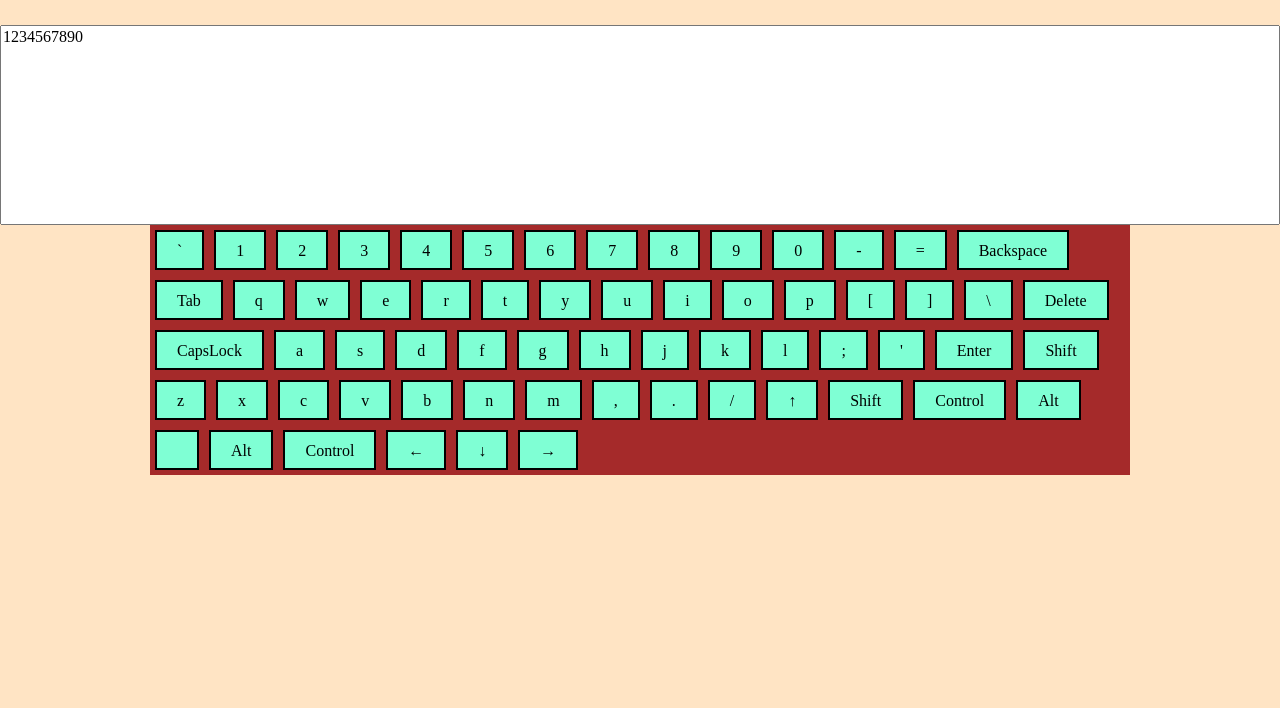
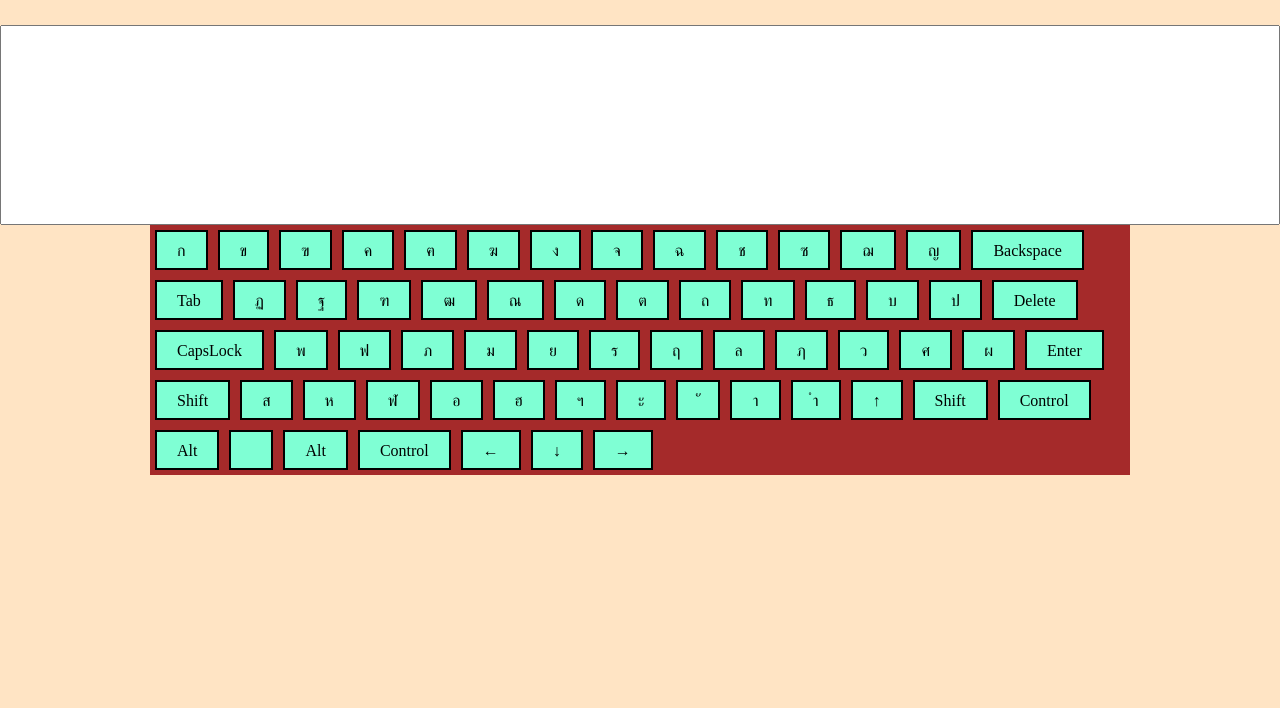
Before and after one commit to TNikolay/virtual-keyboard, a website with bundled scripts: page index.html in a window 1280 px wide. Shown: the part 92-800 px from the top of the page. Built offline with nearby package versions, Linux system fonts and the light colour scheme.

Commit message:
feat: add new layout, sounds and favicon

```diff
--- a/index.html
+++ b/index.html
@@ -6,6 +6,8 @@
     <meta name="viewport" content="width=device-width, initial-scale=1.0" />
     <link rel="stylesheet" href="css/normalize.css" />
     <link rel="stylesheet" href="css/style.css" />
+    <link rel="apple-touch-icon" href="./asserts/favicon/apple-touch-icon.png">
+    <link rel="icon" href="./asserts/favicon/favicon.ico" sizes="any">
     <script src="./scripts/index.js" type="module"></script>
     <title>Virtual Keyboard</title>
   </head>
--- a/scripts/index.js
+++ b/scripts/index.js
@@ -1,11 +1,11 @@
-import createElement from './utils.js';
+import { createElement } from './utils.js';
 import initKeyboard from './keyboard.js';
 
 function initApp() {
   const elWrapper = createElement('div', { className: 'wrapper' });
-  const elTextArea = createElement('textarea', { className: 'input-field', textContent: '1234567890' });
+  const elTextArea = createElement('textarea', { className: 'input-field' });
 
-  elWrapper.append(createElement('h1', { className: 'h1', textContent: 'Virtual Keyboard' }));
+  elWrapper.append(createElement('h1', { className: 'h1', textContent: 'Keyboard losted in rainforest' }));
   elWrapper.append(elTextArea);
   elWrapper.append(initKeyboard(elTextArea));
   document.body.append(elWrapper);
--- a/scripts/keyboard.js
+++ b/scripts/keyboard.js
@@ -1,13 +1,15 @@
-import createElement from './utils.js';
+import { createElement, getRandomNumber } from './utils.js';
 
-const KEY_CODES = ['Backquote', 'Digit1', 'Digit2', 'Digit3', 'Digit4', 'Digit5', 'Digit6', 'Digit7', 'Digit8', 'Digit9', 'Digit0', 'Minus', 'Equal', 'Backspace', 'Tab', 'KeyQ', 'KeyW', 'KeyE', 'KeyR', 'KeyT', 'KeyY', 'KeyU', 'KeyI', 'KeyO', 'KeyP', 'BracketLeft', 'BracketRight', 'Backslash', 'Delete', 'CapsLock', 'KeyA', 'KeyS', 'KeyD', 'KeyF', 'KeyG', 'KeyH', 'KeyJ', 'KeyK', 'KeyL', 'Semicolon', 'Quote', 'Enter', 'ShiftLeft', 'KeyZ', 'KeyX', 'KeyC', 'KeyV', 'KeyB', 'KeyN', 'KeyM', 'Comma', 'Period', 'Slash', 'ArrowUp', 'ShiftRight', 'ControlLeft', 'AltLeft', 'Space', 'AltRight', 'ControlRight', 'ArrowLeft', 'ArrowDown', 'ArrowRight'];
+const KEY_CODES = ['Backquote', 'Digit1', 'Digit2', 'Digit3', 'Digit4', 'Digit5', 'Digit6', 'Digit7', 'Digit8', 'Digit9', 'Digit0', 'Minus', 'Equal', 'Backspace', 'Tab', 'KeyQ', 'KeyW', 'KeyE', 'KeyR', 'KeyT', 'KeyY', 'KeyU', 'KeyI', 'KeyO', 'KeyP', 'BracketLeft', 'BracketRight', 'Delete', 'CapsLock', 'KeyA', 'KeyS', 'KeyD', 'KeyF', 'KeyG', 'KeyH', 'KeyJ', 'KeyK', 'KeyL', 'Semicolon', 'Quote', 'Backslash', 'Enter', 'ShiftLeft', 'KeyZ', 'KeyX', 'KeyC', 'KeyV', 'KeyB', 'KeyN', 'KeyM', 'Comma', 'Period', 'Slash', 'ArrowUp', 'ShiftRight', 'ControlLeft', 'AltLeft', 'Space', 'AltRight', 'ControlRight', 'ArrowLeft', 'ArrowDown', 'ArrowRight'];
 const LAYOUTS = {
-  eng: ['`', '1', '2', '3', '4', '5', '6', '7', '8', '9', '0', '-', '=', 'Backspace', 'Tab', 'q', 'w', 'e', 'r', 't', 'y', 'u', 'i', 'o', 'p', '[', ']', '\\', 'Delete', 'CapsLock', 'a', 's', 'd', 'f', 'g', 'h', 'j', 'k', 'l', ';', "'", 'Enter', 'Shift', 'z', 'x', 'c', 'v', 'b', 'n', 'm', ',', '.', '/', '\u2191', 'Shift', 'Control', 'Alt', ' ', 'Alt', 'Control', '\u2190', '\u2193', '\u2192'],
-  rus: ['ё', '1', '2', '3', '4', '5', '6', '7', '8', '9', '0', '-', '=', 'Backspace', 'Tab', 'й', 'ц', 'у', 'к', 'е', 'н', 'г', 'ш', 'щ', 'з', 'х', 'ъ', '\\', 'Delete', 'CapsLock', 'ф', 'ы', 'в', 'а', 'п', 'р', 'о', 'л', 'д', 'ж', 'э', 'Enter', 'Shift', 'я', 'ч', 'с', 'м', 'и', 'т', 'ь', 'б', 'ю', '.', '\u2191', 'Shift', 'Control', 'Alt', ' ', 'Alt', 'Control', '\u2190', '\u2193', '\u2192'],
+  Monkey: ['\u0E01', '\u0E02', '\u0E03', '\u0E04', '\u0E05', '\u0E06', '\u0E07', '\u0E08', '\u0E09', '\u0E0A', '\u0E0B', '\u0E0C', '\u0E0D', 'Backspace', 'Tab', '\u0E0F', '\u0E10', '\u0E11', '\u0E12', '\u0E13', '\u0E14', '\u0E15', '\u0E16', '\u0E17', '\u0E18', '\u0E1A', '\u0E1B', 'Delete', 'CapsLock', '\u0E1E', '\u0E1F', '\u0E20', '\u0E21', '\u0E22', '\u0E23', '\u0E24', '\u0E25', '\u0E26', '\u0E27', '\u0E28', '\u0E1C', 'Enter', 'Shift', '\u0E2A', '\u0E2B', '\u0E2C', '\u0E2D', '\u0E2E', '\u0E2F', '\u0E30', '\u0E31', '\u0E32', '\u0E33', '\u2191', 'Shift', 'Control', 'Alt', ' ', 'Alt', 'Control', '\u2190', '\u2193', '\u2192'],
+  English: ['`', '1', '2', '3', '4', '5', '6', '7', '8', '9', '0', '-', '=', 'Backspace', 'Tab', 'q', 'w', 'e', 'r', 't', 'y', 'u', 'i', 'o', 'p', '[', ']', 'Delete', 'CapsLock', 'a', 's', 'd', 'f', 'g', 'h', 'j', 'k', 'l', ';', "'", '\\', 'Enter', 'Shift', 'z', 'x', 'c', 'v', 'b', 'n', 'm', ',', '.', '/', '\u2191', 'Shift', 'Control', 'Alt', ' ', 'Alt', 'Control', '\u2190', '\u2193', '\u2192'],
+  Russian: ['ё', '1', '2', '3', '4', '5', '6', '7', '8', '9', '0', '-', '=', 'Backspace', 'Tab', 'й', 'ц', 'у', 'к', 'е', 'н', 'г', 'ш', 'щ', 'з', 'х', 'ъ', 'Delete', 'CapsLock', 'ф', 'ы', 'в', 'а', 'п', 'р', 'о', 'л', 'д', 'ж', 'э', '\\', 'Enter', 'Shift', 'я', 'ч', 'с', 'м', 'и', 'т', 'ь', 'б', 'ю', '.', '\u2191', 'Shift', 'Control', 'Alt', ' ', 'Alt', 'Control', '\u2190', '\u2193', '\u2192'],
 };
 const LAYOUTS_SHIFT = {
-  eng: ['~', '!', '@', '#', '$', '%', '^', '&', '*', '(', ')', '_', '+', 'Backspace', 'Tab', 'Q', 'W', 'E', 'R', 'T', 'Y', 'U', 'I', 'O', 'P', '{', '}', '|', 'Delete', 'CapsLock', 'A', 'S', 'D', 'F', 'G', 'H', 'J', 'K', 'L', ':', '"', 'Enter', 'Shift', 'Z', 'X', 'C', 'V', 'B', 'N', 'M', '<', '>', '?', '\u2191', 'Shift', 'Control', 'Alt', ' ', 'Alt', 'Control', '\u2190', '\u2193', '\u2192'],
-  rus: ['Ё', '!', '"', '№', ';', '%', ':', '?', '*', '(', ')', '_', '+', 'Backspace', 'Tab', 'Й', 'Ц', 'У', 'К', 'Е', 'Н', 'Г', 'Ш', 'Щ', 'З', 'Х', 'Ъ', '/', 'Delete', 'CapsLock', 'Ф', 'Ы', 'В', 'А', 'П', 'Р', 'О', 'Л', 'Д', 'Ж', 'Э', 'Enter', 'Shift', 'Я', 'Ч', 'С', 'М', 'И', 'Т', 'Ь', 'Б', 'Ю', ',', '\u2191', 'Shift', 'Control', 'Alt', ' ', 'Alt', 'Control', '\u2190', '\u2193', '\u2192'],
+  Monkey: ['\u0E01', '\u0E02', '\u0E03', '\u0E04', '\u0E05', '\u0E06', '\u0E07', '\u0E08', '\u0E09', '\u0E0A', '\u0E0B', '\u0E0C', '\u0E0D', 'Backspace', 'Tab', '\u0E0F', '\u0E10', '\u0E11', '\u0E12', '\u0E13', '\u0E14', '\u0E15', '\u0E16', '\u0E17', '\u0E18', '\u0E1A', '\u0E1B', 'Delete', 'CapsLock', '\u0E1E', '\u0E1F', '\u0E20', '\u0E21', '\u0E22', '\u0E23', '\u0E24', '\u0E25', '\u0E26', '\u0E27', '\u0E28', '\u0E1C', 'Enter', 'Shift', '\u0E2A', '\u0E2B', '\u0E2C', '\u0E2D', '\u0E2E', '\u0E2F', '\u0E30', '\u0E31', '\u0E32', '\u0E33', '\u2191', 'Shift', 'Control', 'Alt', ' ', 'Alt', 'Control', '\u2190', '\u2193', '\u2192'],
+  English: ['~', '!', '@', '#', '$', '%', '^', '&', '*', '(', ')', '_', '+', 'Backspace', 'Tab', 'Q', 'W', 'E', 'R', 'T', 'Y', 'U', 'I', 'O', 'P', '{', '}', 'Delete', 'CapsLock', 'A', 'S', 'D', 'F', 'G', 'H', 'J', 'K', 'L', ':', '"', '|', 'Enter', 'Shift', 'Z', 'X', 'C', 'V', 'B', 'N', 'M', '<', '>', '?', '\u2191', 'Shift', 'Control', 'Alt', ' ', 'Alt', 'Control', '\u2190', '\u2193', '\u2192'],
+  Russian: ['Ё', '!', '"', '№', ';', '%', ':', '?', '*', '(', ')', '_', '+', 'Backspace', 'Tab', 'Й', 'Ц', 'У', 'К', 'Е', 'Н', 'Г', 'Ш', 'Щ', 'З', 'Х', 'Ъ', 'Delete', 'CapsLock', 'Ф', 'Ы', 'В', 'А', 'П', 'Р', 'О', 'Л', 'Д', 'Ж', 'Э', '/', 'Enter', 'Shift', 'Я', 'Ч', 'С', 'М', 'И', 'Т', 'Ь', 'Б', 'Ю', ',', '\u2191', 'Shift', 'Control', 'Alt', ' ', 'Alt', 'Control', '\u2190', '\u2193', '\u2192'],
 };
 const indexCapsLock = KEY_CODES.indexOf('CapsLock');
 const indexShiftLeft = KEY_CODES.indexOf('ShiftLeft');
@@ -81,7 +83,6 @@ function emulateKeyPress(index) {
       if (!isCapsLock) nk = layout[index];
       else nk = isShift ? layout[index].toLocaleLowerCase() : layout[index].toLocaleUpperCase();
   }
-  // console.log(b, e, nk, t);
 
   input.focus();
   input.setRangeText(nk, b, e);
@@ -94,8 +95,14 @@ function createKeyButton(_key, index) {
   return el;
 }
 
+function playSound() {
+  const a = new Audio(`../asserts/${getRandomNumber(6)}.wav`);
+  a.volume = 0.005;
+  a.play();
+}
+
 function onVirtualButtonDown(index, doNotResetShift = false) {
-  console.log('onVirtualButtonDown ', index);
+  playSound();
 
   if (index === indexCapsLock) {
     isCapsLock = !isCapsLock;
@@ -122,10 +129,8 @@ function onVirtualButtonDown(index, doNotResetShift = false) {
 }
 
 function onVirtualButtonUp(index) {
-  console.log('onVirtualButtonUp ', index);
   input.focus();
   if (index === indexCapsLock || index === indexShiftLeft || index === indexShiftRight) return;
-
   keys[index].classList.remove('key-button_pressed');
 }
 
@@ -171,14 +176,13 @@ export default function initKeyboard(inputTo) {
   const elKeyboardWrapper = createElement('div', { className: 'keyboard-wrapper' });
   keys = KEY_CODES.map(createKeyButton);
   elKeyboardWrapper.append(...keys);
-
   elKeyboardWrapper.addEventListener('mousedown', onMouseDown);
   elKeyboardWrapper.addEventListener('mouseup', onMouseUp);
   elKeyboardWrapper.addEventListener('mouseout', onMouseUp);
   document.body.addEventListener('keydown', onKeyDown);
   document.body.addEventListener('keyup', onKeyUp);
   window.addEventListener('focus', () => { keys.forEach((v, i) => { if (['ControlRight', 'ControlLeft', 'AltRight', 'AltLeft'].includes(KEY_CODES[i])) v.classList.remove('key-button_pressed'); }); });
-  setLayout(localStorage.getItem('TNikolay_VK_Layout') || 'eng');
+  setLayout(localStorage.getItem('TNikolay_VK_Layout') || 'Monkey');
 
   return elKeyboardWrapper;
 }
--- a/scripts/utils.js
+++ b/scripts/utils.js
@@ -1,4 +1,8 @@
-export default function createElement(tag, attr) {
+export function createElement(tag, attr) {
   const el = document.createElement(tag);
   return Object.assign(el, attr);
 }
+
+export function getRandomNumber(max) {
+  return Math.floor(Math.random() * (max + 1));
+}
```
Also changed, not shown: asserts/1.jpg (added), asserts/favicon/apple-touch-icon.png (added), asserts/favicon/favicon.ico (added), 7 other files.
